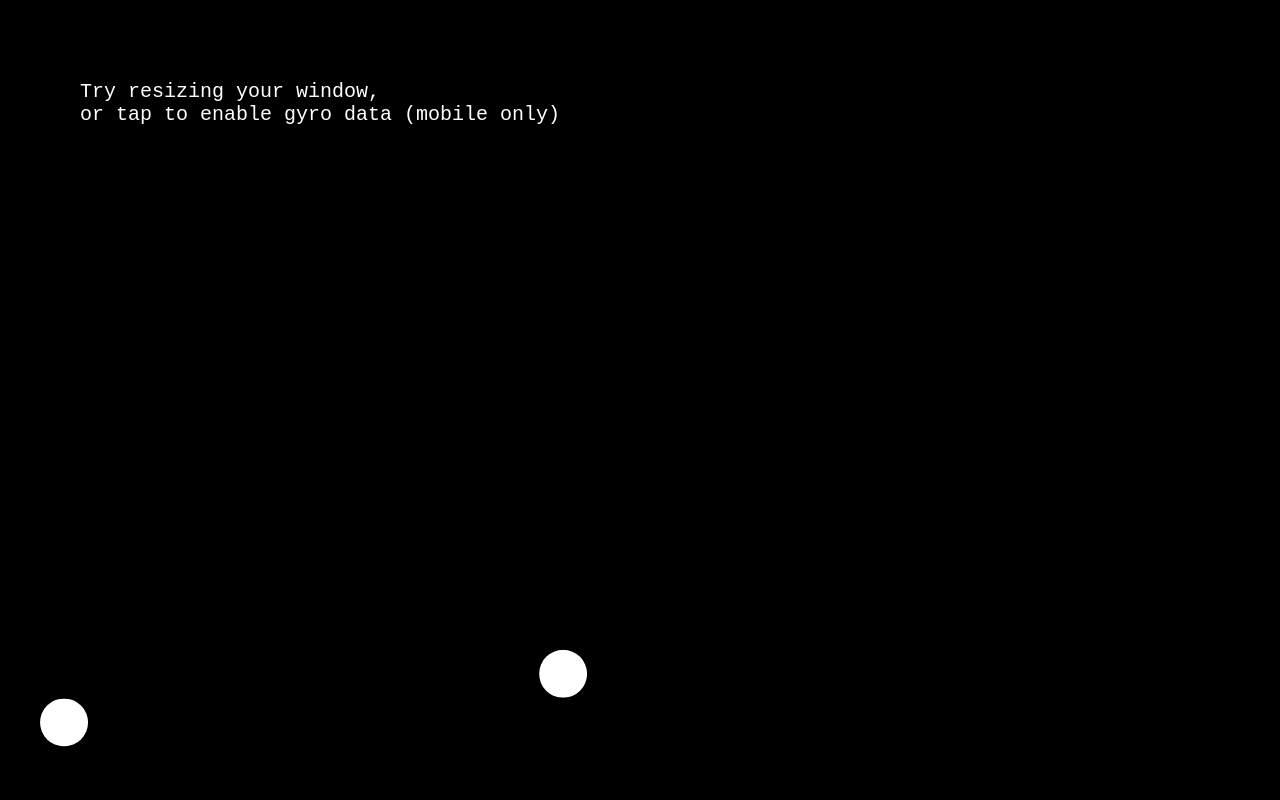
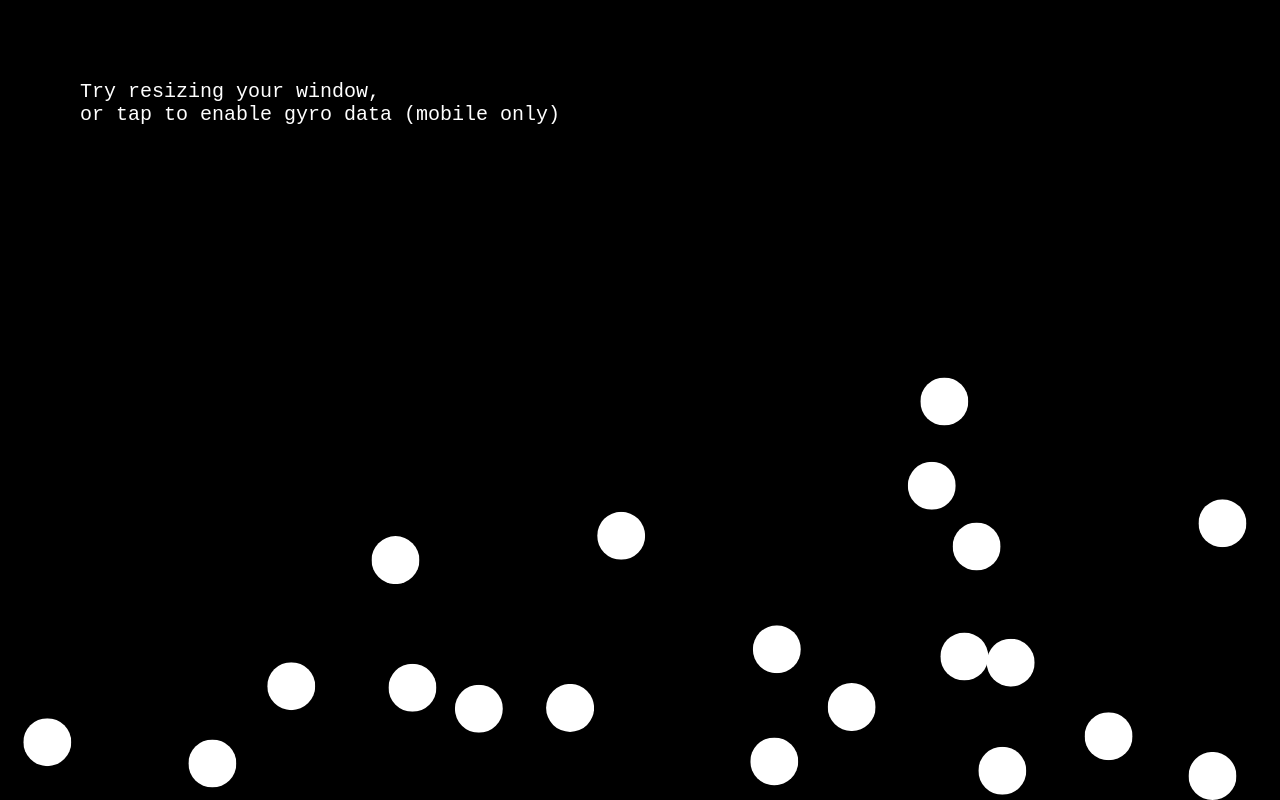
Before and after one commit to alyshukry/2d-collision, a plain HTML site: page index.html in a window 1280 px wide. Drawn offline with Linux system fonts and the light colour scheme.

Commit message:
improved system

```diff
--- a/physics.js
+++ b/physics.js
@@ -36,7 +36,7 @@ class Particle {
         }
 
     }   updateVelocities() {
-        if (this.vel.magnitude() < 0.01) this.vel = this.vel.multiply(0)
+        if (this.vel.abs().magnitude() < 0.01) this.vel = this.vel.multiply(0)
 
         // Adds acceleration to the velocity
         if (gyroscope.frontToBack) {
@@ -59,6 +59,7 @@ class Particle {
             this.pos.addToBoth(correction)
             other.pos.subtractFromBoth(correction)
 
+            if (this.vel.abs().magnitude() + other.vel.abs().magnitude() > 0.02) {
                 const m1 = 1
                 const m2 = 1
 
@@ -81,8 +82,9 @@ class Particle {
 
                 this.vel = this.vel.add(velocityChange)
             other.vel = other.vel.subtract(velocityChange)
+            }
 
-            this.element.style.color = "red"
+            // this.element.style.color = "red"
             return true
         }
 
@@ -102,25 +104,24 @@ class Particle {
         let containerWidth = container.offsetWidth
         let containerHeight = container.offsetHeight
 
-        if (this.pos.x <= this.r) { // Detect collision between wall
+        if (this.pos.x <=this.r) { // Detect collision between wall
             this.pos.x = this.r
-            this.vel.x = this.vel.multiply(-1).x
+            if (this.vel.abs().magnitude() > 0.01) this.vel.x = this.vel.multiply(-1).multiply(collisionDamping).x
 
-        }   else if (this.pos.x >= containerWidth) { // Detect collision between wall
+        }   if (this.pos.x > containerWidth - this.r) {
             this.pos.x = containerWidth - this.r
-            this.vel.x = this.vel.multiply(-1).x
+            if (this.vel.abs().magnitude() > 0.01) this.vel.x = this.vel.multiply(-1).multiply(collisionDamping).x
 
-        }   else if (this.pos.y <= this.r) { // Detect collision between wall
+        }   if (this.pos.y < this.r) {
             this.pos.y = this.r
-            this.vel.y = this.vel.multiply(-1).y
+            if (this.vel.abs().magnitude() > 0.01) this.vel.y = this.vel.multiply(-1).multiply(collisionDamping).y
 
-        }   else if (this.pos.y >= containerHeight) { // Detect collision between wall
+        }   if (this.pos.y > containerHeight - this.r) {
             this.pos.y = containerHeight - this.r
-            this.vel.y = this.vel.multiply(-1).y
+            if (this.vel.abs().magnitude() > 0.01) this.vel.y = this.vel.multiply(-1).multiply(collisionDamping).y
         }
 
         this.updateVelocities()
-        this.vel = this.vel.multiply(0.99)
         this.pos = this.pos.add(this.vel)
 
         // console.log(`PARTICLE ${this.id} \n   velocity: ${this.vel.x.toFixed(1)} ${this.vel.y.toFixed(1)} \n   position: ${this.pos.x.toFixed(1)} ${this.pos.y.toFixed(1)} \n`)
@@ -130,7 +131,7 @@ class Particle {
 }
 
 // Creating and defining the particles
-for (let amount = 0; amount < 2; amount++) {
+for (let amount = 0; amount < 20; amount++) {
     const svgNS = "http://www.w3.org/2000/svg"
 
     const svg = document.createElementNS(svgNS, "svg")
@@ -146,7 +147,7 @@ for (let amount = 0; amount < 2; amount++) {
     circle.setAttribute("fill", "currentColor")
 
     svg.appendChild(circle)
-    document.body.appendChild(svg)
+    container.appendChild(svg)
 }   const particleElements = document.querySelectorAll(".particle")
 
 // Separating the particles
--- a/style.css
+++ b/style.css
@@ -25,6 +25,7 @@ body {
 }
 
 .particle {
+
     position: absolute;
     transform: translate(0, 0);
 
```
Lines whose indentation alone changed are shown as unchanged.
